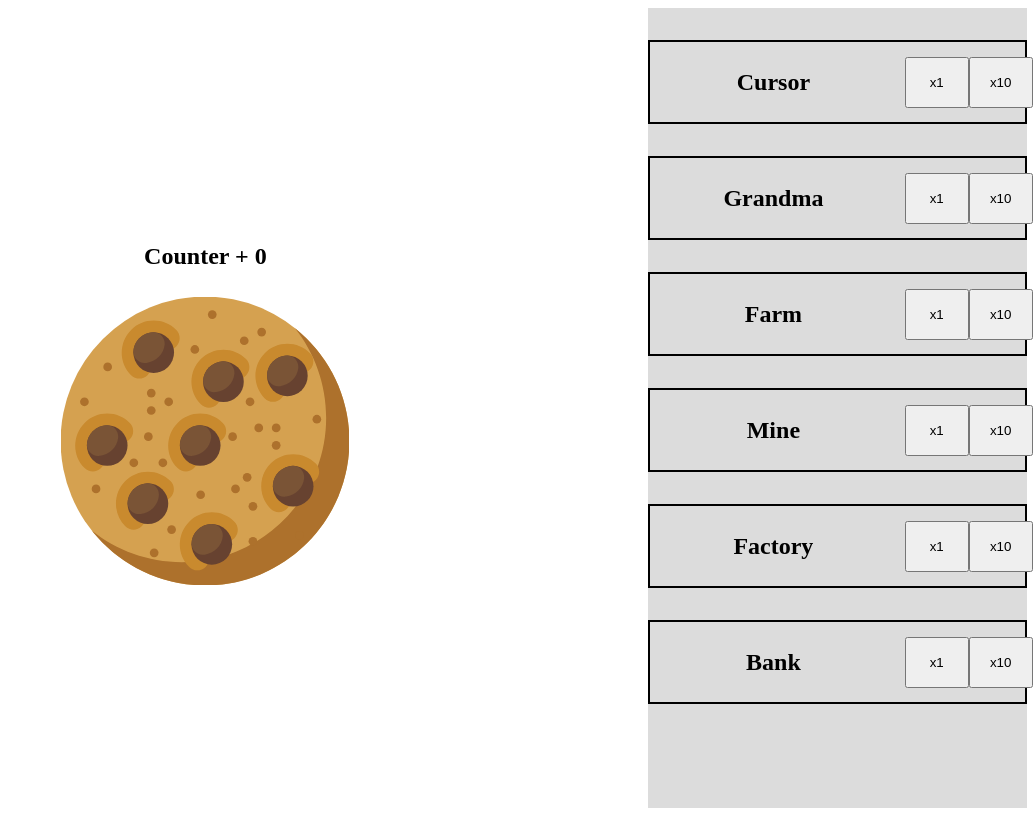
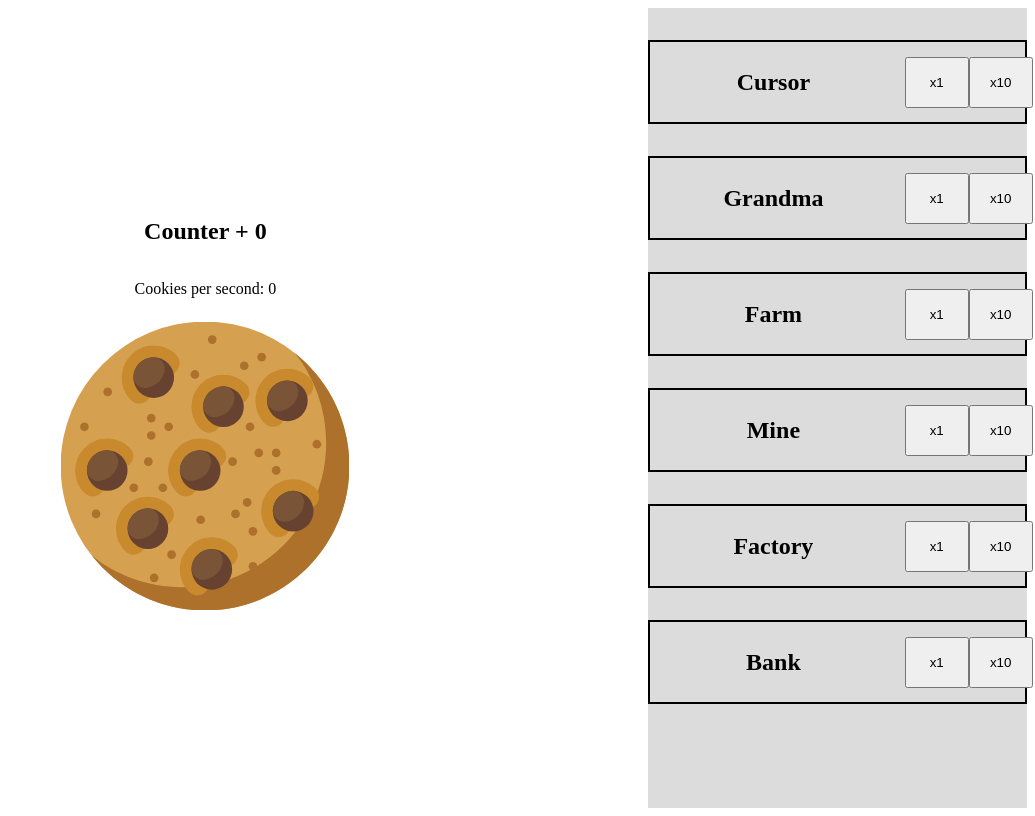
Before and after one commit to JKarwatka/cookie-tap-react, a React (Create React App) app: page / in a window 1280 px wide. Shown: the whole page, without its empty margins (245-1280 px from the left). Built offline with nearby package versions, Linux system fonts and the light colour scheme.

Commit message:
add cookies per second field, add cookiesPerSecond selector

```diff
--- a/src/components/CookieCounter/CookieCounter.js
+++ b/src/components/CookieCounter/CookieCounter.js
@@ -1,16 +1,33 @@
 import React from 'react';
 import PropTypes from 'prop-types';
 import { connect } from 'react-redux';
+import styled from 'styled-components';
+import { cookiesPerSecondSelector } from '../../js/selectors/selectors';
 
-function CookieCounter({ cookieCount }) {
-  return <h2>Counter + {cookieCount}</h2>;
+const StyledContainer = styled.div`
+  display: flex;
+  flex-flow: column nowrap;
+  align-items: center;
+  justify-content: center;
+`;
+function CookieCounter({ cookieCount, cookiesPerSecond }) {
+  return (
+    <StyledContainer>
+      <h2>Counter + {cookieCount}</h2>
+      <p>Cookies per second: {cookiesPerSecond}</p>
+    </StyledContainer>
+  );
 }
 
 CookieCounter.propTypes = {
-  cookieCount: PropTypes.number.isRequired
+  cookieCount: PropTypes.number.isRequired,
+  cookiesPerSecond: PropTypes.number.isRequired
 };
 const mapStateToProps = state => {
-  return { cookieCount: state.cookieCount };
+  return {
+    cookieCount: state.cookieCount,
+    cookiesPerSecond: cookiesPerSecondSelector(state)
+  };
 };
 
 export default connect(
--- /dev/null
+++ b/src/js/selectors/selectors.js
@@ -0,0 +1,24 @@
+import { createSelector } from 'reselect';
+
+const producersSelector = state => state.producers;
+
+const producerSelector = (state, props) => state.producers[props.producer.id];
+
+export const cookiesPerSecondSelector = createSelector(
+  producersSelector,
+  producers =>
+    producers.reduce(
+      (currentCookiesPerSecond, producer) => {
+        return (
+          currentCookiesPerSecond + producer.cookiesPerSecond * producer.owned
+        );
+      },
+
+      0
+    )
+);
+
+// export const producerPriceSelector = createSelector(
+//   producerSelector,
+//   producer => producer.owned * producer.baseValue
+// );
```
